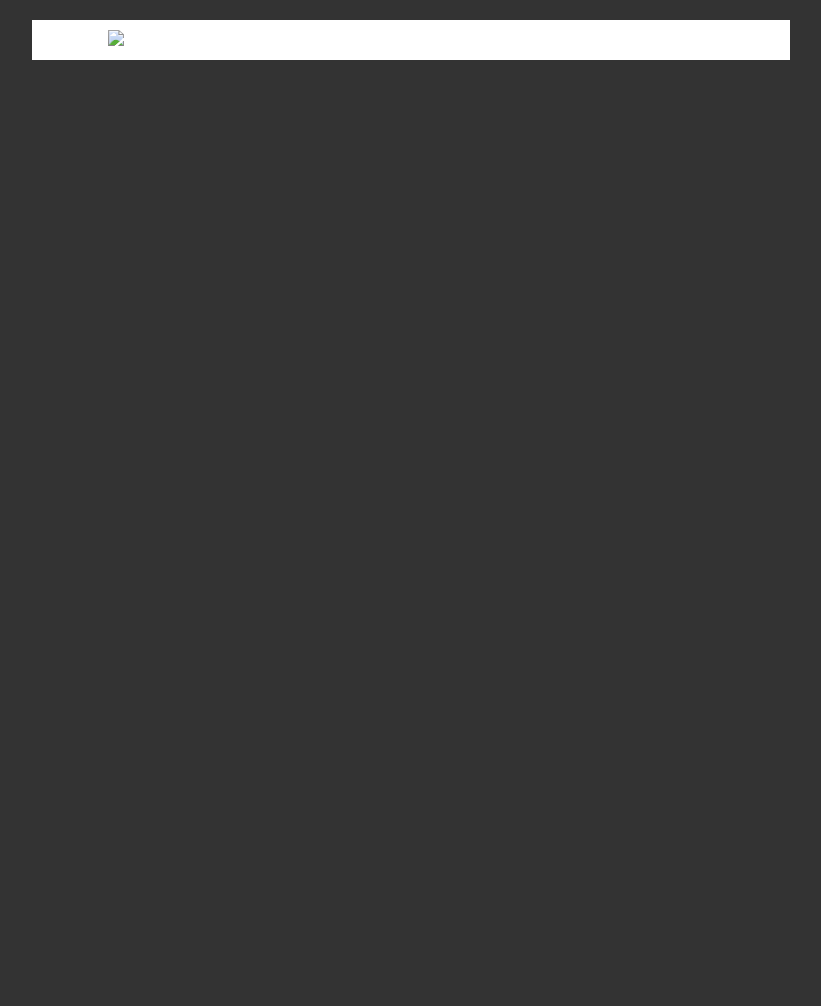
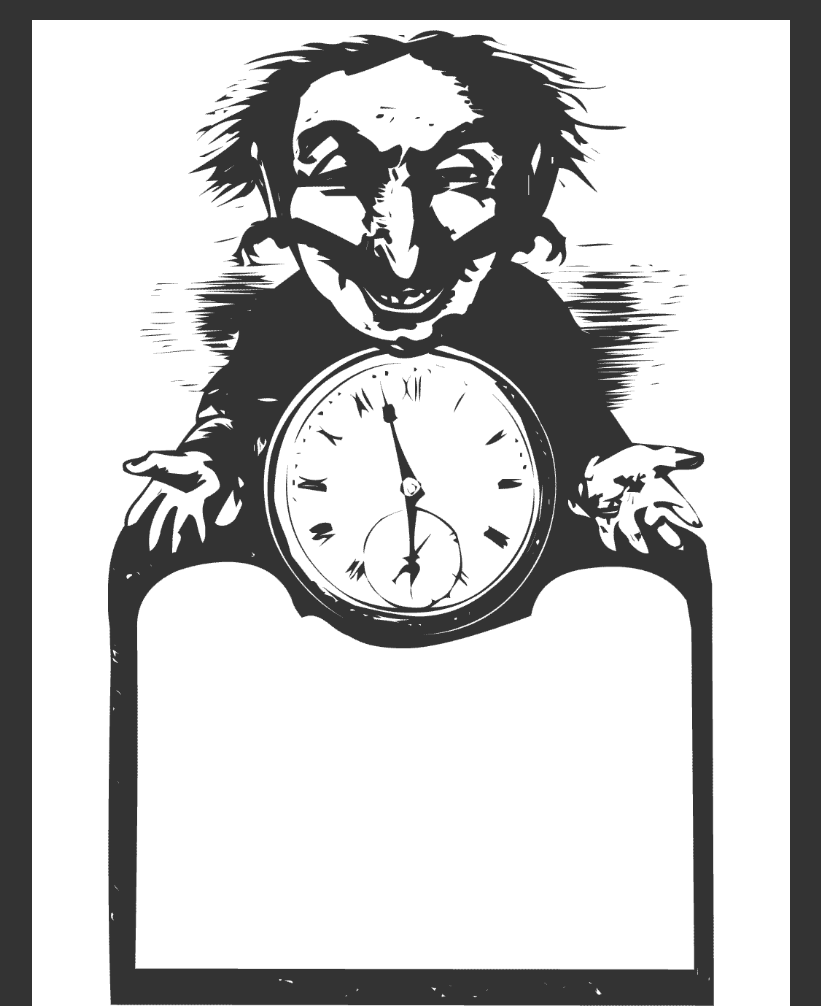
Before and after one commit to nientedafare/minuta, a plain HTML site: page tempo.html in a window 1280 px wide. Shown: the top 1006 px of the page, without its empty margins (229-1050 px from the left). Before the commit the page ends 800 px from the top, so only its background shows below. Drawn offline with Linux system fonts and the light colour scheme; the site is published under a folder, as on GitHub Pages, so addresses that start at the root find nothing.

Commit message:
Update tempo.html

```diff
--- a/tempo.html
+++ b/tempo.html
@@ -27,7 +27,7 @@
     <body>
         <div class="tempo">
 
-            <img src="/img/minuta_answer_b.png">
+            <img src="img/minuta_answer_b.png">
 
         </div>
     </body>
```
